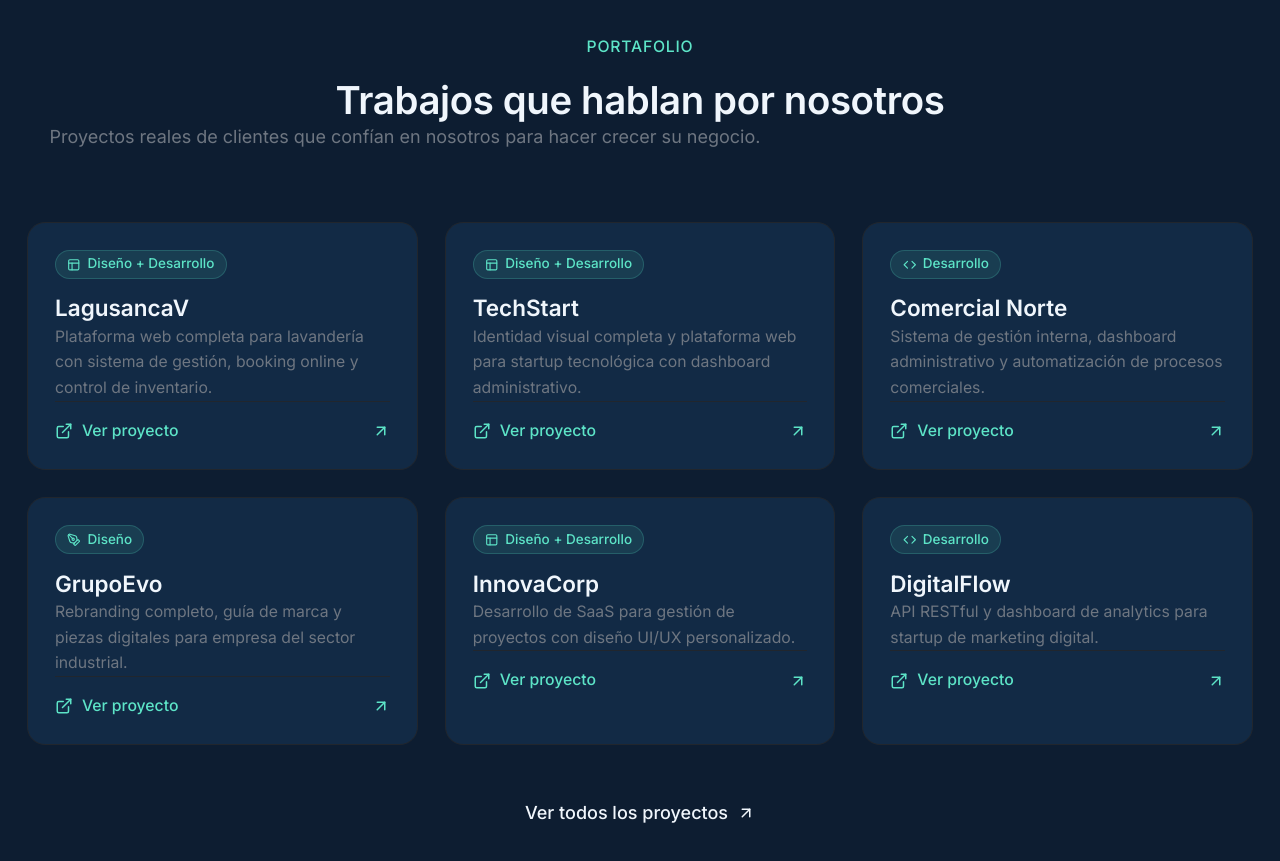
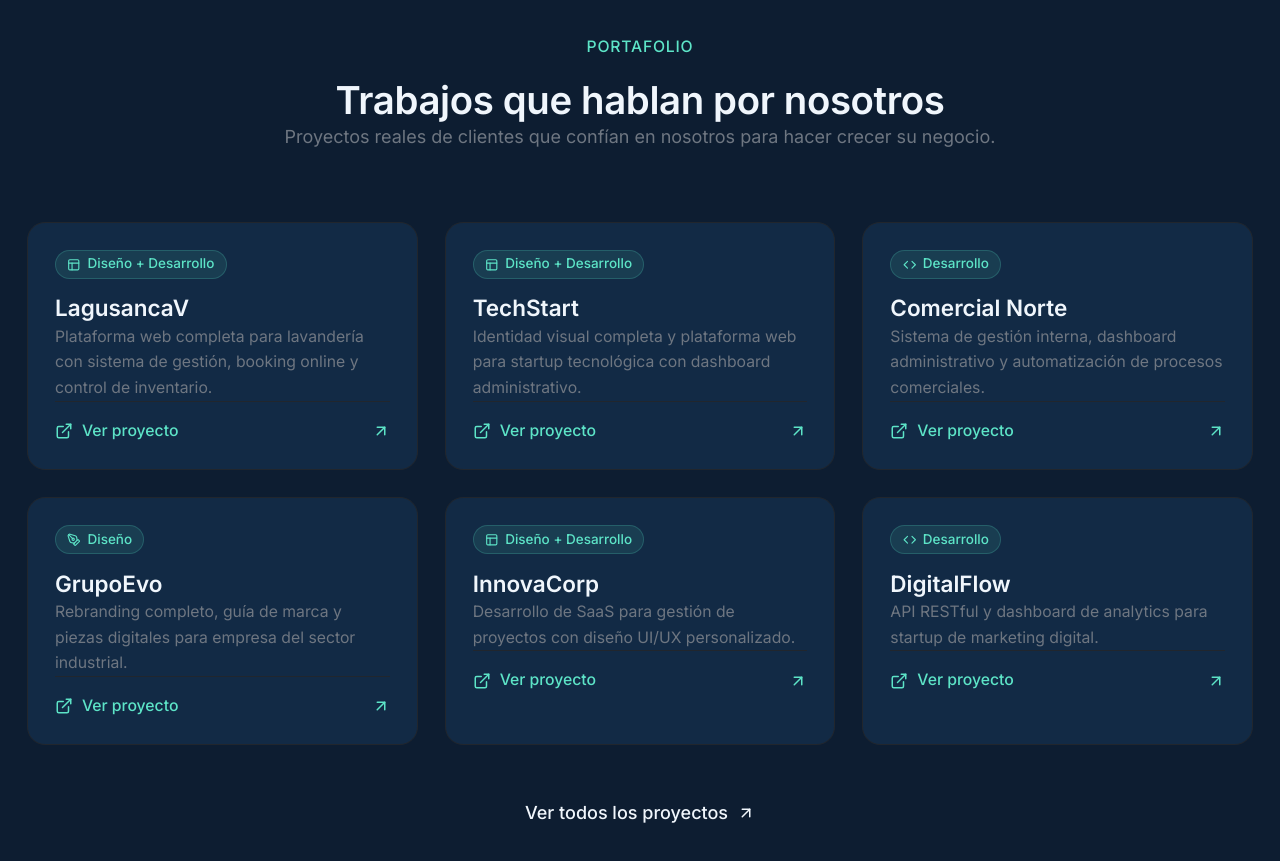
Before and after one commit to ElvisLC/aenova-studio-page, a React (Vite) app: page / in a window 1280 px wide. Shown: the part 5140-6001 px from the top of the page. Built offline with nearby package versions, Linux system fonts and the light colour scheme; a web font is replaced by a local one.

Commit message:
ajustando particvulas para mobile0 g

```diff
--- a/src/components/Portafolio.tsx
+++ b/src/components/Portafolio.tsx
@@ -83,7 +83,7 @@ export default function Portafolio() {
           <h2 className="text-3xl md:text-4xl lg:text-5xl text-[var(--text-primary)] mb-4 font-semibold">
             Trabajos que hablan por nosotros
           </h2>
-          <p className="text-[var(--text-muted)] max-w-2xl mx-auto">
+          <p className="text-[var(--text-muted)] max-w-2xl mx-auto center-text-override">
             Proyectos reales de clientes que confían en nosotros para hacer crecer su negocio.
           </p>
         </motion.div>
```
